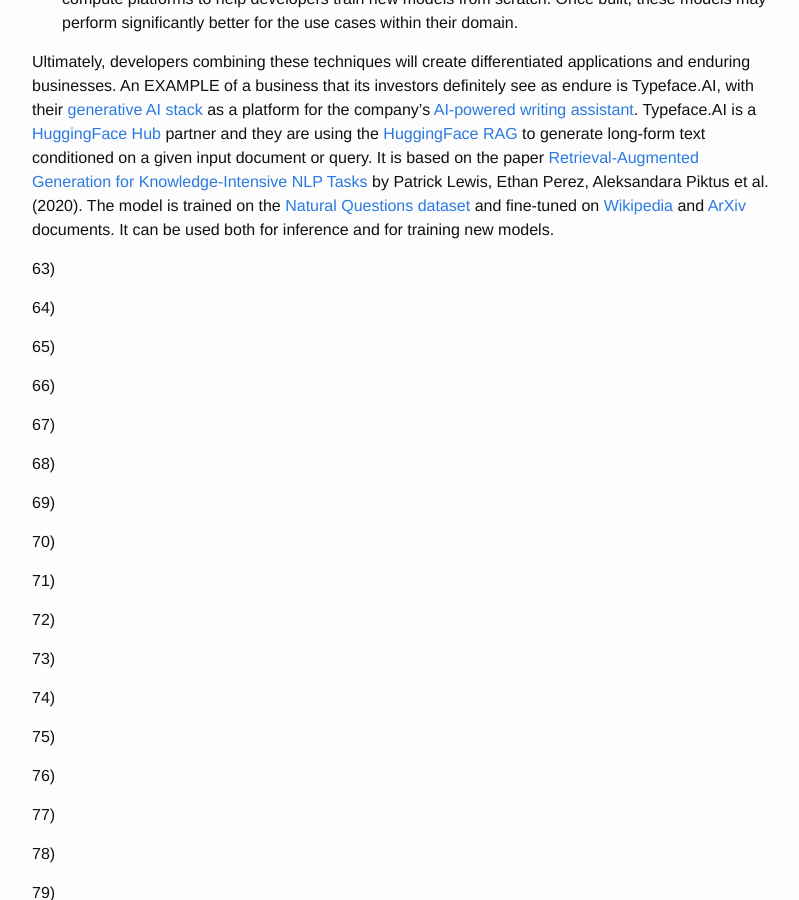
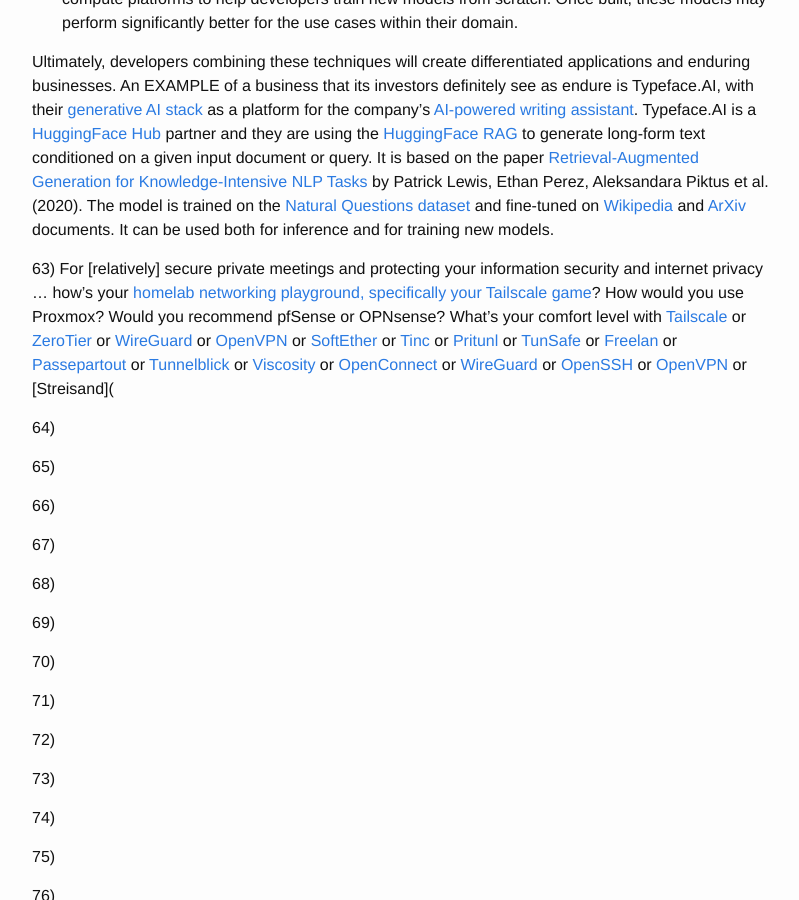
Before and after one commit to RockRapids/SHOP, a Jekyll site: the page built from _posts/2023-12-01-Studying-The-2024-POTUS-Race.MD, in a window 1280 px wide and 900 px high, scrolled down 25429 px. Shown: the whole window, without its empty margins (238-1037 px from the left). Built offline with Jekyll 4.4.1, drawn with Linux system fonts in a browser that asks for light colours.

Commit message:
Tailscale

```diff
--- a/_posts/2023-12-01-Studying-The-2024-POTUS-Race.MD
+++ b/_posts/2023-12-01-Studying-The-2024-POTUS-Race.MD
@@ -423,7 +423,7 @@ In order to do that you will need to become a bit of [a FireOS developer](https:
 
 Ultimately, developers combining these techniques will create differentiated applications and enduring businesses. An EXAMPLE of a business that its investors definitely see as endure is Typeface.AI, with their [generative AI stack](https://www.typeface.ai/platform) as a platform for the company's [AI-powered writing assistant](https://www.typeface.ai/).  Typeface.AI is a [HuggingFace Hub](https://huggingface.co/docs/hub/index) partner and they are using the [HuggingFace RAG](https://huggingface.co/transformers/model_doc/rag.html) to generate long-form text conditioned on a given input document or query. It is based on the paper [Retrieval-Augmented Generation for Knowledge-Intensive NLP Tasks](https://arxiv.org/abs/2005.11401) by Patrick Lewis, Ethan Perez, Aleksandara Piktus et al. (2020). The model is trained on the [Natural Questions dataset](https://ai.google.com/research/NaturalQuestions/dataset) and fine-tuned on [Wikipedia](https://en.wikipedia.org/wiki/Wikipedia) and [ArXiv](https://arxiv.org/) documents. It can be used both for inference and for training new models.
 
-63)
+63) For [relatively] secure private meetings and protecting your information security and internet privacy ... how's your [homelab networking playground, specifically your Tailscale game](https://youtu.be/XXx7NDgDaRU?si=lQF3kTwNuEVvA2aS)? How would you use Proxmox? Would you recommend pfSense or OPNsense? What's your comfort level with [Tailscale](https://tailscale.com/) or [ZeroTier](https://www.zerotier.com/) or [WireGuard](https://www.wireguard.com/) or [OpenVPN](https://openvpn.net/) or [SoftEther](https://www.softether.org/) or [Tinc](https://www.tinc-vpn.org/) or [Pritunl](https://pritunl.com/) or [TunSafe](https://tunsafe.com/) or [Freelan](https://freelan.org/) or [Passepartout](https://passepartoutvpn.app/) or [Tunnelblick](https://tunnelblick.net/) or [Viscosity](https://www.sparklabs.com/viscosity/) or [OpenConnect](https://www.infradead.org/openconnect/) or [WireGuard](https://www.wireguard.com/) or [OpenSSH](https://www.openssh.com/) or [OpenVPN](https://openvpn.net/) or [Streisand](
 
 64)
 
```
